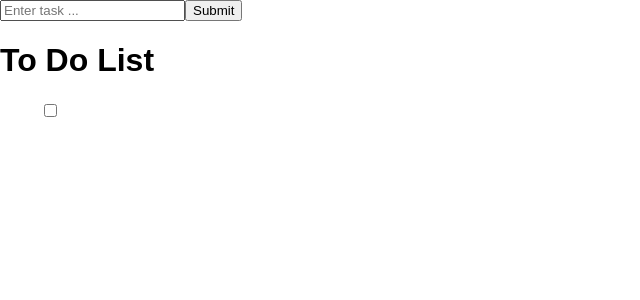
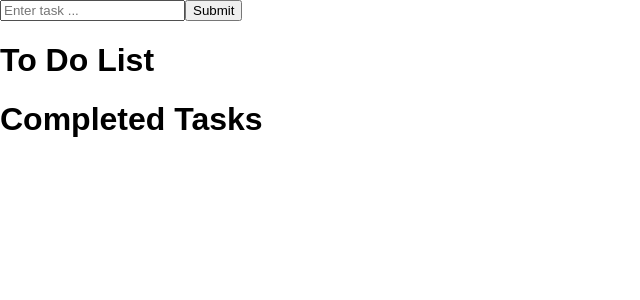
Before and after one commit to Druthi/to-do-list-react, a React (Create React App) app: page / in a window 1280 px wide. Shown: the top 300 px of the page, without its empty margins (0-640 px from the left). Built offline with nearby package versions, Linux system fonts and the light colour scheme.

Commit message:
On selecting a checkbox, the completed task is rendered

```diff
--- a/src/components/App.js
+++ b/src/components/App.js
@@ -1,4 +1,5 @@
 import React from 'react';
+import Completed from './Completed';
 
 
 class App extends React.Component {
@@ -7,10 +8,8 @@ class App extends React.Component {
 
     this.state = {
         inputValue :"",
-        displayValue : [{
-          task:"",
-          isChecked: false
-        }],
+        displayValue : [],
+        completed :[]
 
     };
 }
@@ -24,7 +23,7 @@ display = (event) => {
   });
   this.setState({displayValue: newArr});
   this.setState({inputValue: ""});
-  console.log(this.state);
+  //console.log(this.state);
 }
 
 handleChange = (event) => {
@@ -35,23 +34,45 @@ showTask = (listValue, index) => {
   return <ul><label>
   <input type="checkbox" key={index}
     checked={this.state.displayValue[index].isChecked}
-    onChange={(e) => this.toggleChange(index, e)}
+    onClick={(e) => this.toggleChange(index, e)}
   />{listValue.task}</label></ul>
 }
 
 toggleChange = (index, event) =>{
+  console.log(event);
   const newArr = this.state.displayValue;
   newArr[index]= {
     task: this.state.displayValue[index].task,
     isChecked: !this.state.displayValue[index].isChecked
   };
-  this.setState({displayValue: newArr});
-  this.setState({ displayValue: newArr});
-  //console.log(this.state.displayValue[index].isChecked);
+  this.setState({displayValue: newArr}, function() {
+    this.completedTask(index);
+  });
+}
 
-}
+completedTask = (index) =>{
+  const newArr = this.state.completed;
+  if(this.state.displayValue[index].isChecked == true){
+    newArr.push(this.state.displayValue[index].task);
+    this.setState({completed:  newArr});
+  }
+  else if(this.state.displayValue[index].isChecked == false){
+    for(var com in newArr){
+      if(this.state.displayValue[index].task == newArr[com]){
+        newArr.splice(com);
+        this.setState({completed: newArr});
+      }
+    }
+  }
+  else {
+      this.setState({completed: newArr});
+      console.log(this.state.completed);
+    }
+  }
+
+
   render() {
-    const { inputValue, displayValue } = this.state;
+    const { inputValue, displayValue, completed } = this.state;
     return (
       <div className="App">
         <form onSubmit={this.display}>
@@ -62,6 +83,7 @@ toggleChange = (index, event) =>{
               {this.state.displayValue.map(this.showTask)}
             </div>
         </form>
+        <Completed comTask= {this.state.completed} />
       </div>
     )
   }
--- /dev/null
+++ b/src/components/Completed.js
@@ -0,0 +1,23 @@
+import React from 'react';
+
+
+class Completed extends React.Component {
+    constructor(props) {
+      super(props);
+
+  }
+
+
+    render() {
+      return (
+        <div className="Completed">
+            <h1>Completed Tasks</h1>
+            <div>{this.props.comTask.map((listValue) => {
+                return <ul><li>{listValue}</li></ul>})}
+            </div>
+        </div>
+      )
+    }
+  }
+
+  export default Completed;
```
